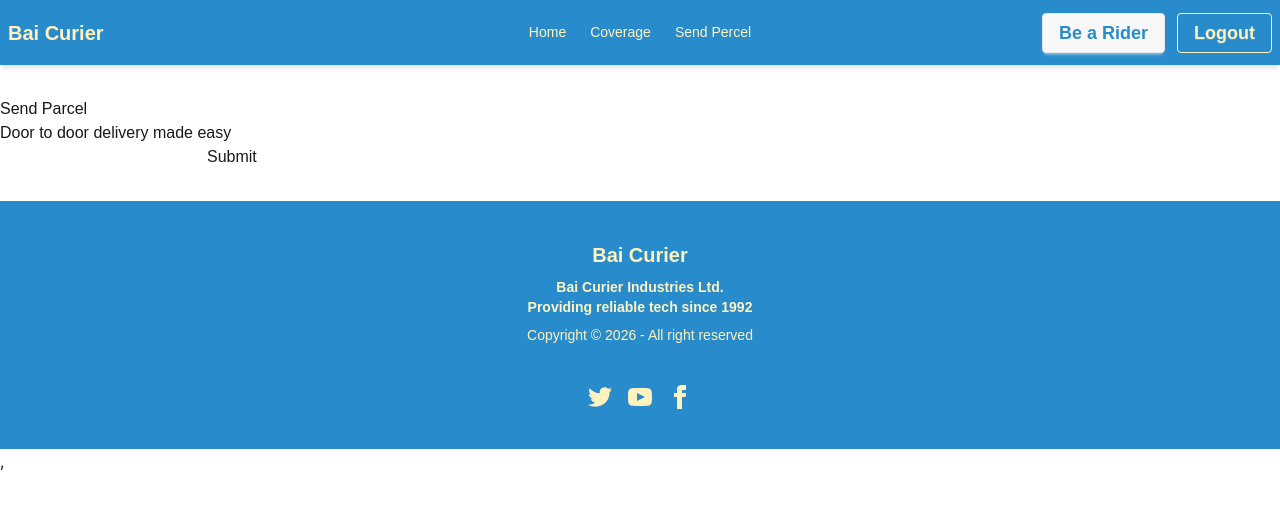
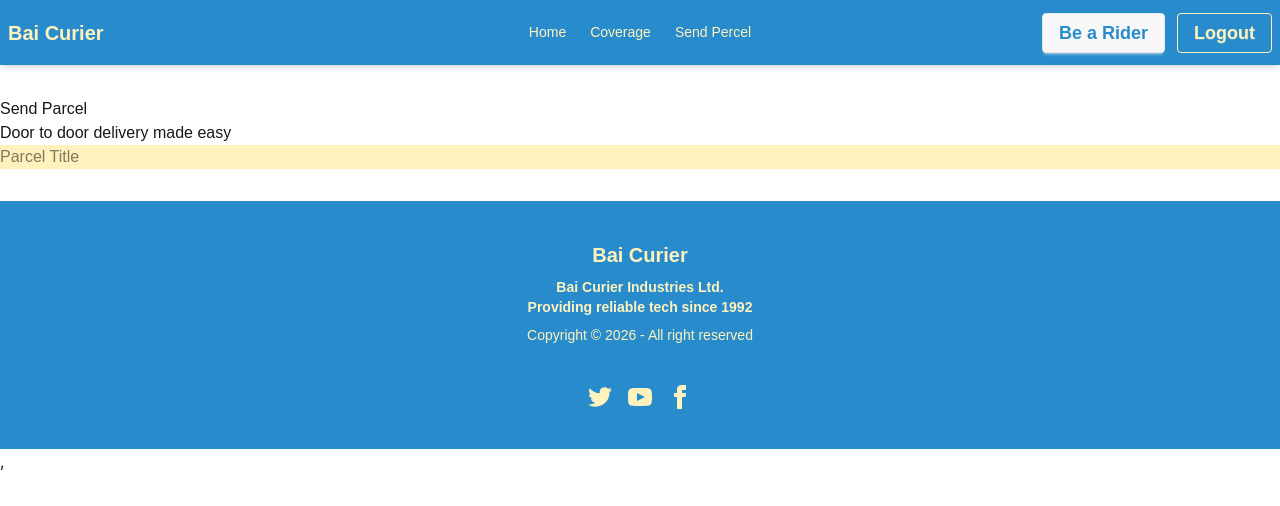
Before and after one commit to RohanR05/batrox-curier, a React (Vite) app: page /send-Parcel in a window 1280 px wide. Shown: the top 506 px of the page. Built offline with nearby package versions, Linux system fonts and the light colour scheme; no server answers; sample sign-in values are in the browser's storage.

Commit message:
send parcel form

```diff
--- a/src/pages/SendParcel/SendParcel.jsx
+++ b/src/pages/SendParcel/SendParcel.jsx
@@ -19,8 +19,9 @@ const SendParcel = () => {
       </div>
       {/* total form */}
       <form onSubmit={handleSubmit(handleSendParcelForm)}>
-        <input type="text" />
-        <input type="submit" />
+        <div className="bg-primary text-black">
+          <input type="text" name="Title" id="" placeholder="Parcel Title" />
+        </div>
       </form>
     </div>
   );
```
